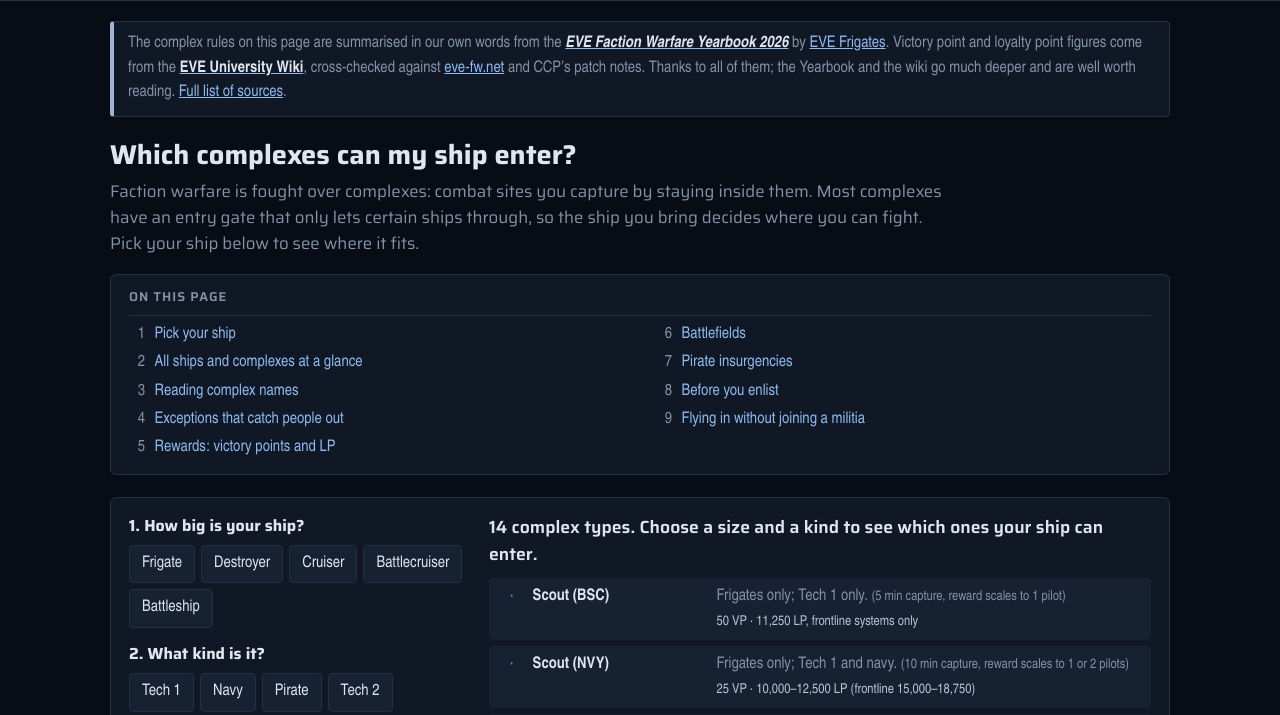
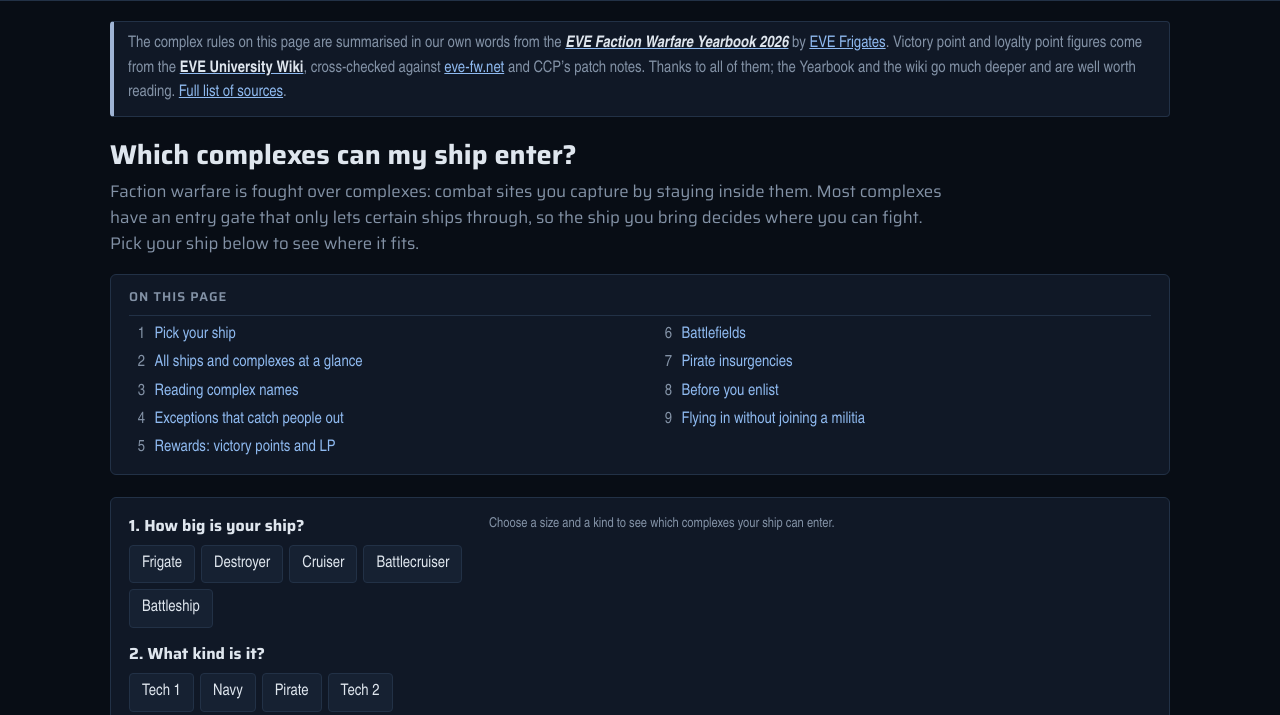
Before and after one commit to LCahst/quiet-space, a plain HTML site: page fw-guide.html in a window 1280 px wide. Shown: the part 69-784 px from the top of the page. Drawn offline with Linux system fonts and the light colour scheme; a web font is replaced by a local one.

Commit message:
Revert "FW guide: show every complex type's gate and rewards in the picker before a ship is chosen"
This reverts commit daf416521f9acdd8ad769368b1e2f75b911b9e10.

```diff
--- a/fw-guide.html
+++ b/fw-guide.html
@@ -54,8 +54,6 @@ p{margin:0 0 12px;max-width:75ch}
 .vlist li{display:grid;grid-template-columns:1.6em 11em 1fr;gap:8px;align-items:start;padding:7px 10px;border-radius:4px}
 .vlist li.yes{background:var(--yes-bg)}
 .vlist li.no{background:var(--no-bg)}
-.vlist li.idle{background:var(--panel2)}
-.vlist li.idle .ic{color:var(--muted)}
 .vlist .ic{font-weight:700;text-align:center}
 .vlist li.yes .ic{color:var(--yes)} .vlist li.no .ic{color:var(--no)}
 .vlist .cn{font-weight:600;color:var(--ink)}
@@ -169,7 +167,7 @@ nav.toc li > a:hover{text-decoration:underline}
       </div>
       <p class="hint" id="techHint">Not sure? Navy ships usually have “Navy Issue”, “Fleet Issue” or a navy name in them. Ships from the Sisters of EVE, Society of Conscious Thought, EDENCOM and Triglavians count as pirate ships here.</p>
     </div>
-    <div class="verdict" id="verdict" aria-live="polite"></div>
+    <div class="verdict" id="verdict" aria-live="polite"><p class="hint">Choose a size and a kind to see which complexes your ship can enter.</p></div>
   </section>
 
   <h2 id="glance">All ships and complexes at a glance</h2>
@@ -412,18 +410,6 @@ nav.toc li > a:hover{text-decoration:underline}
   // A bonus can require a kind of ship, a size, or both (the Elite site's bonus is for Tech 3 destroyers).
   const bonusFor = (size, tech, c) => c.bonus && (!c.bonus.tech || c.bonus.tech === tech) && (!c.bonus.size || c.bonus.size === size) ? c.bonus.text : null;
 
-  // Who a complex's gate lets in, in plain words, for the picker before a ship is chosen.
-  const TIER_WHO = { bsc: "Tech 1 only", nvy: "Tech 1 and navy", adv: "Tech 1, navy, pirate and Tech 2", elt: "everything, Tech 3 included" };
-  function gateLine(c) {
-    if (c.open) return "No gate: any ship, up to titans.";
-    if (c.afOnly) return "Assault frigates only.";
-    const tier = c.id === "field" ? "elt" : c.id.split("-").pop();
-    // Advanced gates take Tech 3 destroyers from Medium up, and Tech 3 cruisers from Large up.
-    const t3 = tier === "adv" && c.tiers.includes("t3") ? (c.maxSize === "battleship" ? ", plus Tech 3 destroyers and cruisers" : ", plus Tech 3 destroyers") : "";
-    const hull = c.frigOnly ? "Frigates only" : `${c.maxSize.charAt(0).toUpperCase() + c.maxSize.slice(1)}s and smaller`;
-    return `${hull}; ${TIER_WHO[tier]}${t3}.`;
-  }
-
   // ---------- Picker ----------
   const pick = { size: null, tech: null };
   function setOpts(groupId, key) {
@@ -441,18 +427,7 @@ nav.toc li > a:hover{text-decoration:underline}
       b.title = b.disabled ? `There are no ${TECH_NAME[b.dataset.v]} ${pick.size}s` : "";
     });
     const box = $("verdict");
-    if (!pick.size || !pick.tech) {
-      // No ship yet: list every complex type with its gate, so the panel is useful before a pick.
-      const sum = document.createElement("div"); sum.className = "sum";
-      sum.textContent = `${COMPLEXES.length} complex types. Choose a size and a kind to see which ones your ship can enter.`;
-      const ul = document.createElement("ul"); ul.className = "vlist";
-      COMPLEXES.forEach(c => {
-        const li = document.createElement("li"); li.className = "idle";
-        li.innerHTML = `<span class="ic" aria-hidden="true">·</span><span class="cn">${c.name}</span><span class="why">${gateLine(c)} <span class="hint">(${c.mins} min capture, reward scales to ${c.pilots} pilot${c.pilots === "1" ? "" : "s"})</span><span class="rw">${rewardLine(c.id)}</span></span>`;
-        ul.append(li);
-      });
-      box.replaceChildren(sum, ul); return;
-    }
+    if (!pick.size || !pick.tech) { box.innerHTML = `<p class="hint">Choose a size and a kind to see which complexes your ship can enter.</p>`; return; }
     const results = COMPLEXES.map(c => [c, ...canEnter(pick.size, pick.tech, c)]);
     const yes = results.filter(r => r[1]);
     const label = pick.tech === "af" ? "an assault frigate" : `a ${TECH_NAME[pick.tech]} ${pick.size}`.replace(/^a ([aeiou])/i, "an $1");
@@ -467,7 +442,7 @@ nav.toc li > a:hover{text-decoration:underline}
     });
     box.replaceChildren(sum, ul);
   }
-  setOpts("sizeOpts", "size"); setOpts("techOpts", "tech"); renderPicker();
+  setOpts("sizeOpts", "size"); setOpts("techOpts", "tech");
 
   // ---------- Reference grid ----------
   function renderGrid() {
```
